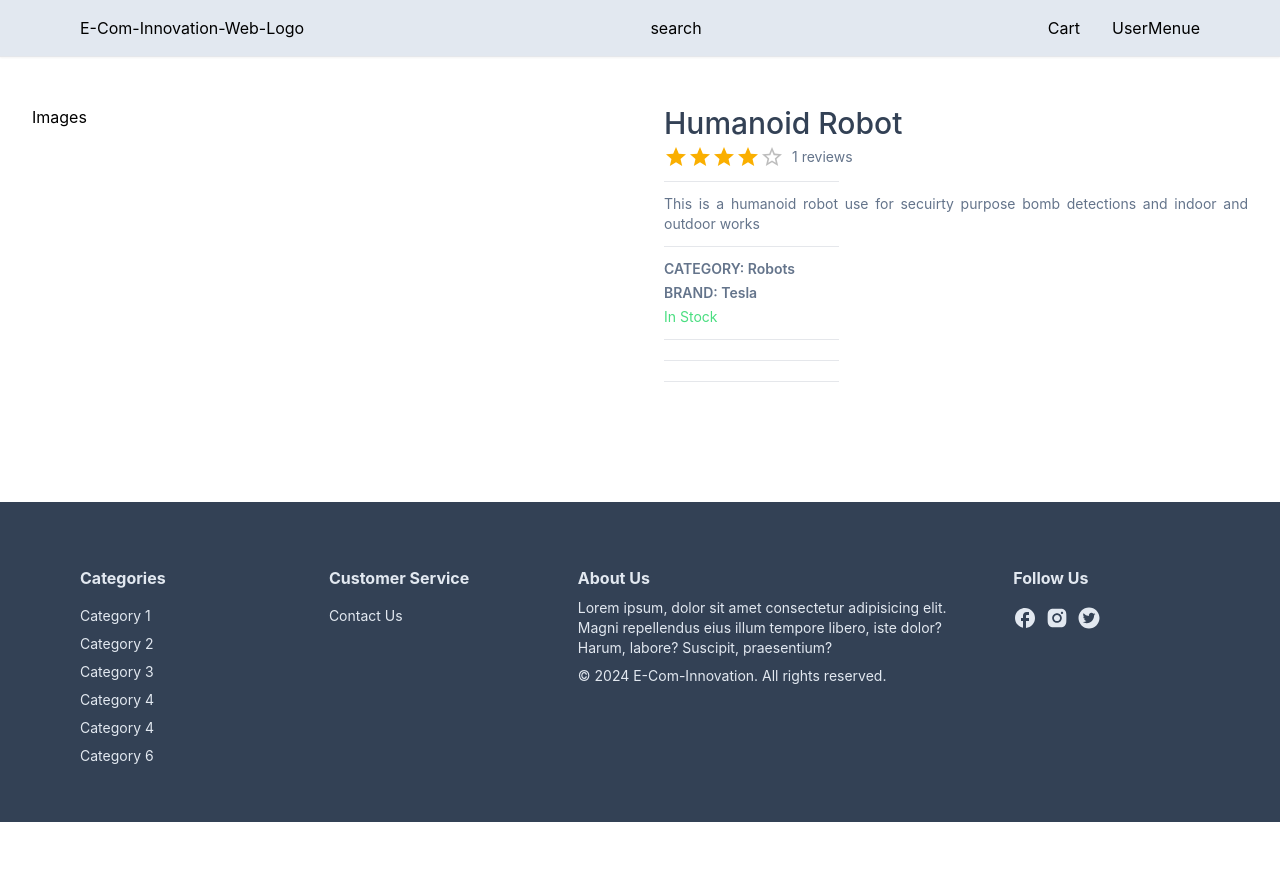
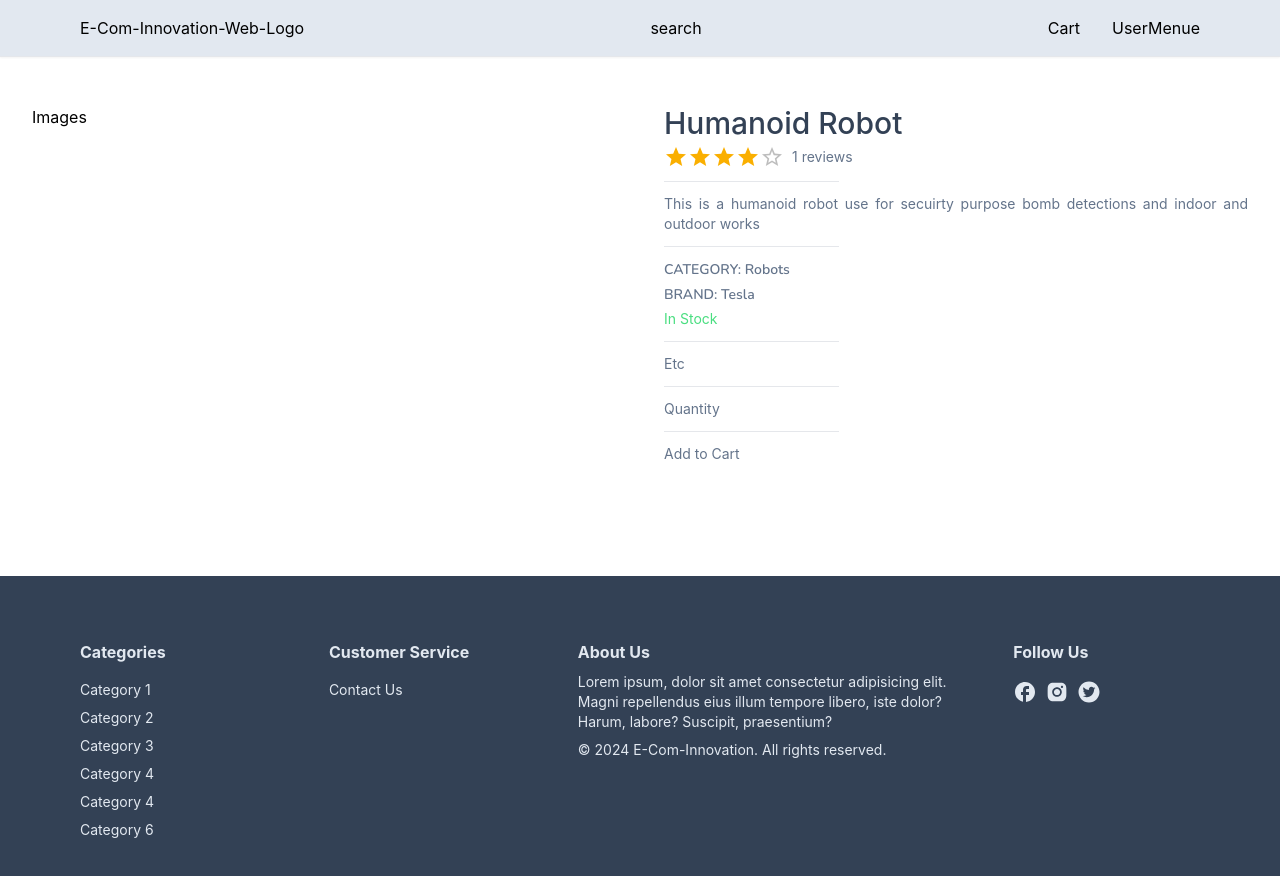
Before and after one commit to bhathiknk/ino_store_web, a React (Create React App) app in the folder client/: page /product/1 in a window 1280 px wide. Shown: the top 876 px of the page. Before the commit the page ends 822 px from the top, so only its background shows below. Built offline with nearby package versions, Linux system fonts and the light colour scheme.

Commit message:
fixed some bugs

```diff
--- a/client/public/index.html
+++ b/client/public/index.html
@@ -25,6 +25,16 @@
       Learn how to configure a non-root public URL by running `npm run build`.
     -->
     <title>React App</title>
+
+    <!---Imported Google Fonts-->
+
+    <link rel="preconnect" href="https://fonts.googleapis.com">
+<link rel="preconnect" href="https://fonts.gstatic.com" crossorigin>
+<link href="https://fonts.googleapis.com/css2?family=Nunito:ital,wght@0,200..1000;1,200..1000&display=swap" rel="stylesheet">
+
+<link rel="preconnect" href="https://fonts.googleapis.com">
+<link rel="preconnect" href="https://fonts.gstatic.com" crossorigin>
+<link href="https://fonts.googleapis.com/css2?family=Kanit:ital,wght@0,100;0,200;0,300;0,400;0,500;0,600;0,700;0,800;0,900;1,100;1,200;1,300;1,400;1,500;1,600;1,700;1,800;1,900&family=Nunito:ital,wght@0,200..1000;1,200..1000&display=swap" rel="stylesheet">
   </head>
   <body>
     <noscript>You need to enable JavaScript to run this app.</noscript>
--- a/client/src/pages/Client/Components/Pages/ProductDetails/ProductDetails.jsx
+++ b/client/src/pages/Client/Components/Pages/ProductDetails/ProductDetails.jsx
@@ -47,19 +47,22 @@ const ProductDetails = () => {
                 <div className="text-justify">{product.description}</div>
                 <HorizontalLine />
                 <div>
-                  <span className="font-semibold">
+                  <span className="font-semibold font-nunito ">
                     CATEGORY: {product.category}
                   </span>
                 </div>
                 <div>
-                  <span className="font-semibold ">
+                  <span className="font-semibold font-nunito ">
                     BRAND: {product.brand}
                   </span>
                 </div>
                 <div className={product.inStock ? 'text-green-400' : 'text-red-400'}>{product.inStock ? 'In Stock' : 'Out of Stock'}</div>
                 <HorizontalLine />
+                <div>Etc</div>
                 <HorizontalLine />
+                <div>Quantity</div>
                 <HorizontalLine />
+                <div>Add to Cart</div>
               </div>
             </div>
           </div>
--- a/client/tailwind.config.js
+++ b/client/tailwind.config.js
@@ -2,7 +2,13 @@
 module.exports = {
   content: ["./src/**/*.{html,js,jsx}"],
   theme: {
-    extend: {},
+    extend: {
+      /*font famly{} imported */
+      fontFamily: {
+        'nunito': ['Nunito', 'sans-serif'],
+        'kanit': ['Kanit', 'sans-serif'],
+      },
+    },
   },
   plugins: [],
 }
```
